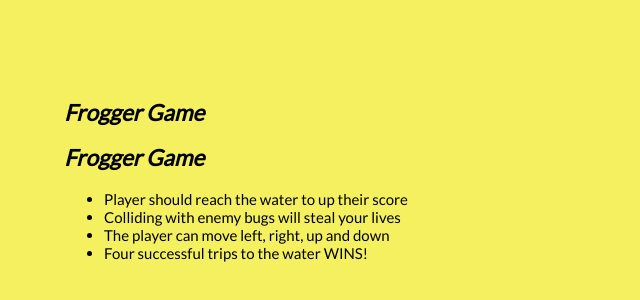
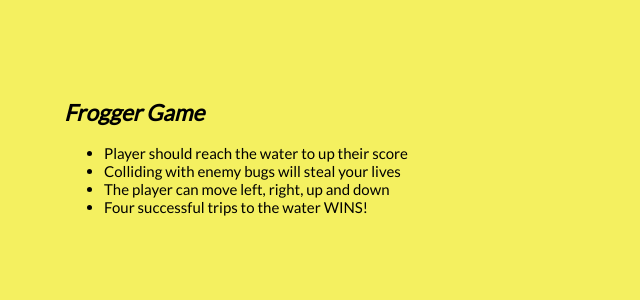
Before and after one commit to grettygoose/Arcade-Game-Frogger, a plain HTML site: page index.html in a window 1280 px wide. Shown: the part 160-460 px from the top of the page, without its empty margins (0-640 px from the left). Drawn offline with nearby package versions, Linux system fonts and the light colour scheme; a script that the page names is missing.

Commit message:
front page

```diff
--- a/index.html
+++ b/index.html
@@ -12,7 +12,6 @@
 <body>
     <div class="rules">
         <h2>Frogger Game</h2>
-         <h2>Frogger Game</h2>
         <ul>
             <li>Player should reach the water to up their score</li>
             <li>Colliding with enemy bugs will steal your lives</li>
```
